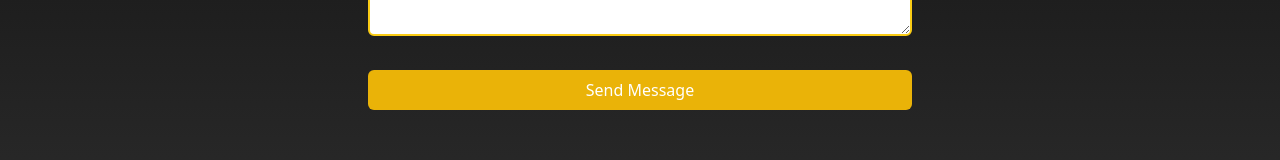
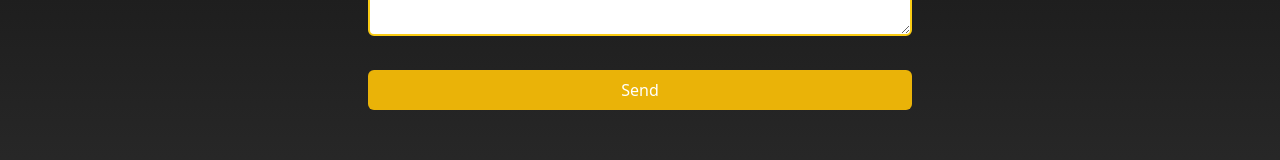
Before and after one commit to niksolaz/site-portfolio, a Next.js app: page /contact in a window 1280 px wide. Shown: the part 528-688 px from the top of the page. Built offline with nearby package versions, Linux system fonts and the light colour scheme.

Commit message:
Update name button in contact

```diff
--- a/src/app/contact/page.tsx
+++ b/src/app/contact/page.tsx
@@ -104,7 +104,7 @@ export default function Contact() {
                 className="btn"
                 disabled={isLoading}
               >
-                {isLoading ? 'Sending...' : 'Send Message'}
+                {isLoading ? 'Sending...' : 'Send'}
               </button>
             </form>
             <h1 className="mt-14">... oppure contattami su Linkedin</h1>
```
